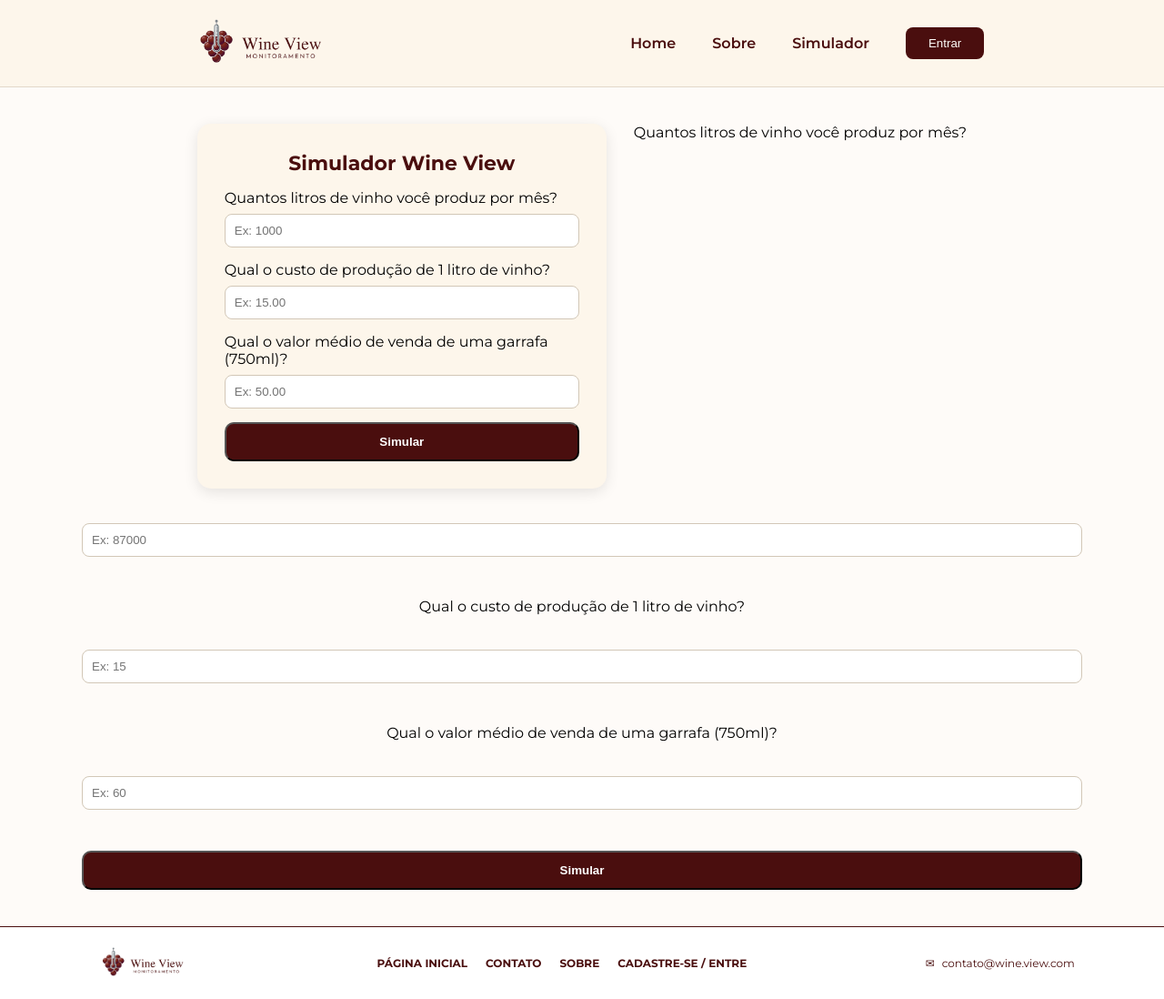
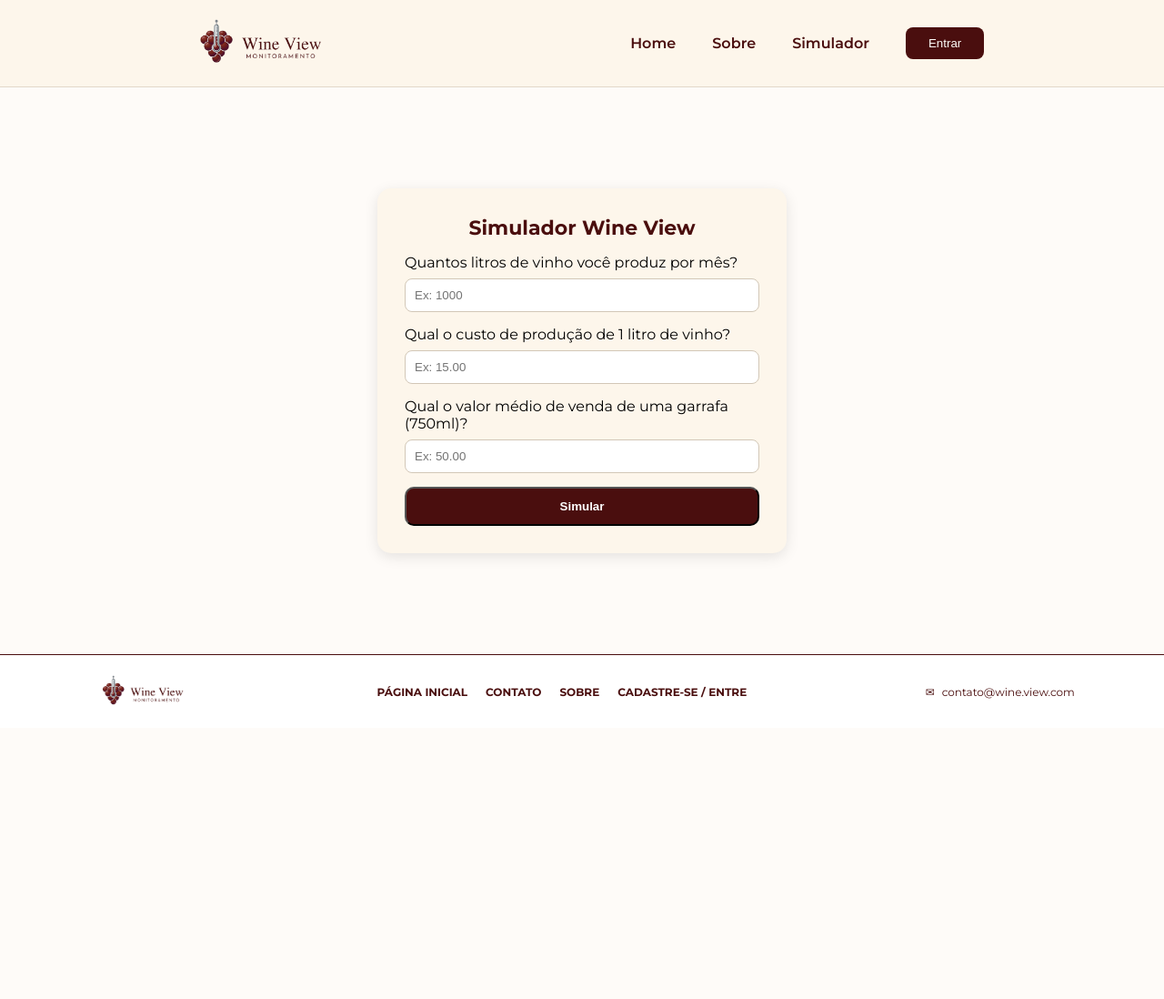
Before and after one commit to SPTech-Grupo01-Vinhos/Site-WineView, a plain HTML site: page src/simulador/simulador.html in a window 1280 px wide. Shown: the whole page at 91% size. After the commit the page ends 800 px from the top, so only its background shows below. Drawn offline with Linux system fonts and the light colour scheme.

Commit message:
ajustes de ultima hora

```diff
--- a/src/simulador/simulador.html
+++ b/src/simulador/simulador.html
@@ -45,13 +45,7 @@
                 <button class="btn-simulacao" onclick="simular_vinho()">Simular</button>
             </div>
 
-            <p>Quantos litros de vinho você produz por mês?</p>
-            <input type="text" id="input_producao_mensal" placeholder="Ex: 87000">
-            <p>Qual o custo de produção de 1 litro de vinho?</p>
-            <input type="text" id="input_custo_litro" placeholder="Ex: 15">
-            <p>Qual o valor médio de venda de uma garrafa (750ml)?</p>
-            <input type="text" id="input_valor_venda_garrafa" placeholder="Ex: 60">
-            <button class="btn-simulacao" onclick="simular_vinho()">Simular</button>
+            <div id="div_mensagem"></div>
         </div>
     </main>
 
@@ -78,7 +72,7 @@
     function simular_vinho() {
         let producao_litros_mes = Number(input_producao_mensal.value) // 87000
         let custo_litro = Number(input_custo_litro.value) // 15
-        let valor_venda_garrafa = Number(input_valor_venda_garrafa.value) // 60
+        let valor_venda_garrafa = Number(input_valor_garrafa.value) // 60
 
         // Quantidade de garrafas cheias, onde 750 ml = 0,75 litros
         let total_garrafas_mes = producao_litros_mes / 0.75
```
